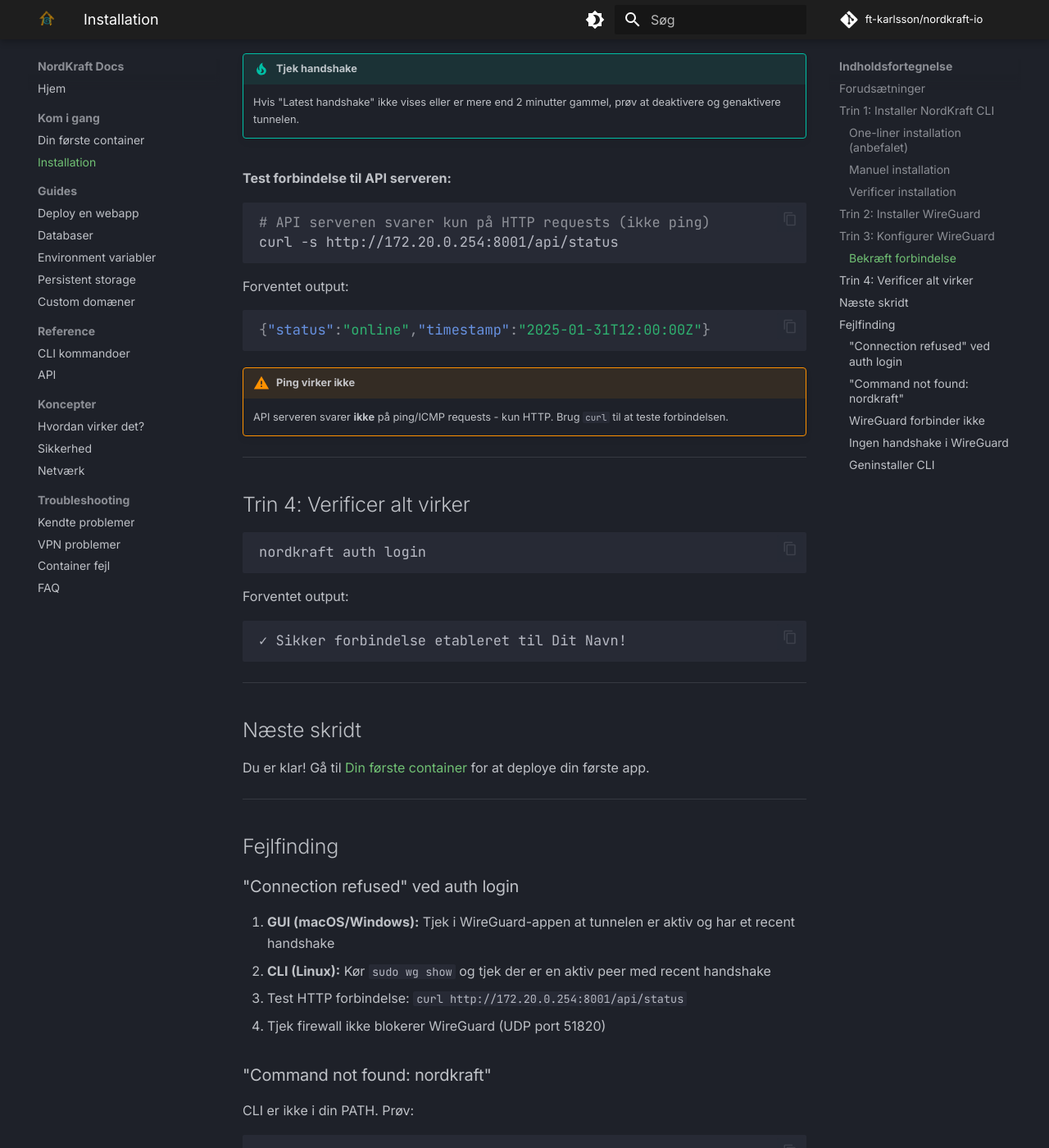
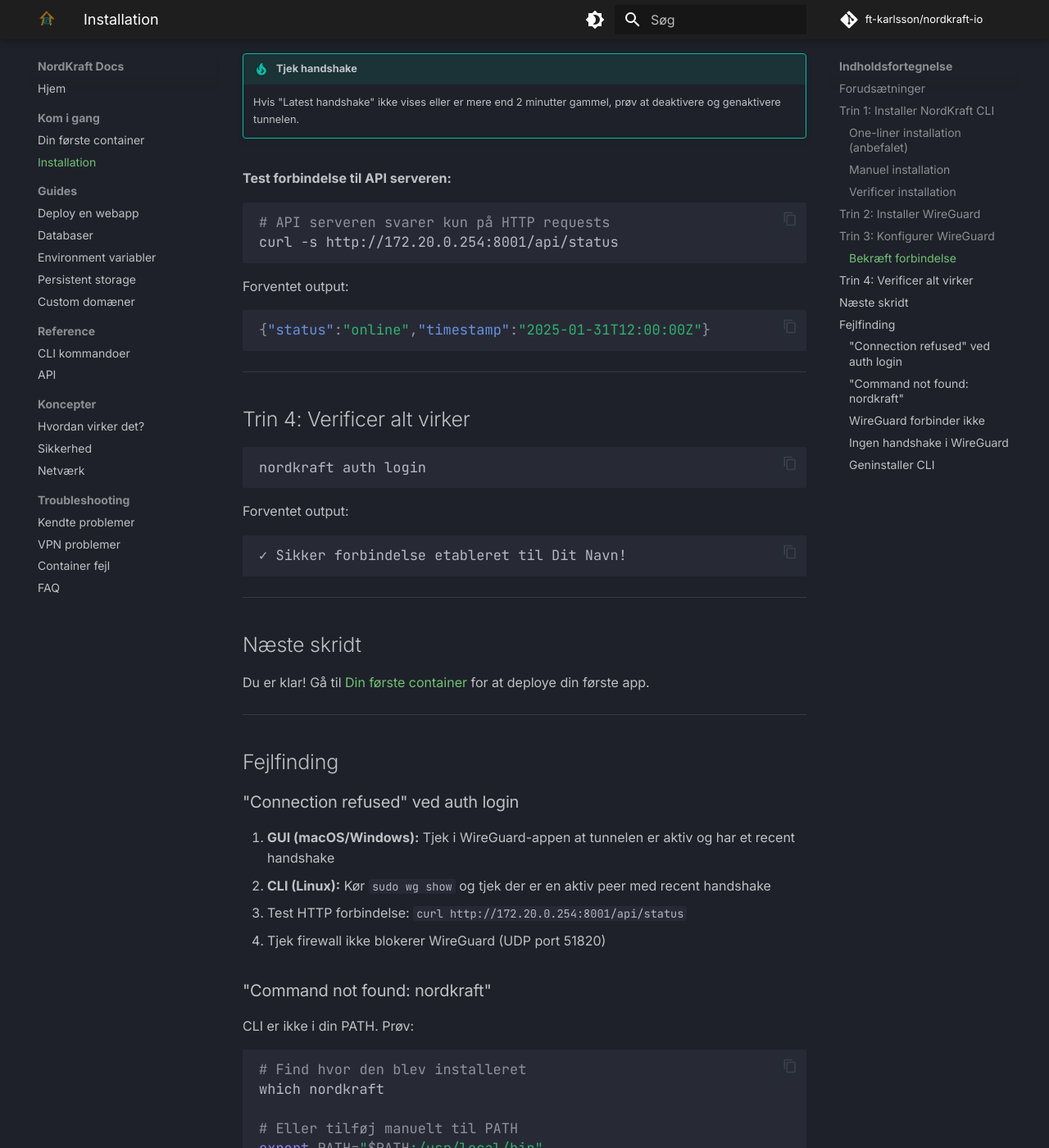
Before and after one commit to ft-karlsson/nordkraft-io, an MkDocs documentation site: the page built from docs/installation.md, in a window 1280 px wide and 1400 px high, scrolled down 2278 px. Shown: the whole window at 82% size. Built offline with MkDocs 1.6.1 and Material for MkDocs 9.7.7, drawn with Linux system fonts in a browser that asks for light colours; comment, search, counter and statistics services are not loaded; some of the changed text lies outside the part shown.

````diff
--- a/docs/installation.md
+++ b/docs/installation.md
@@ -137,7 +137,7 @@ Du har modtaget en WireGuard-konfigurationsfil via email (`nordkraft.conf`).
 **Test forbindelse til API serveren:**
 
 ```bash
-# API serveren svarer kun på HTTP requests (ikke ping)
+# API serveren svarer kun på HTTP requests
 curl -s http://172.20.0.254:8001/api/status
 ```
 
@@ -146,10 +146,6 @@ Forventet output:
 ```json
 {"status":"online","timestamp":"2025-01-31T12:00:00Z"}
 ```
-
-!!! warning "Ping virker ikke"
-    API serveren svarer **ikke** på ping/ICMP requests - kun HTTP.
-    Brug `curl` til at teste forbindelsen.
 
 ---
 
````
Also changed, not shown: other parts of docs/installation.md (+1 -1 lines).
